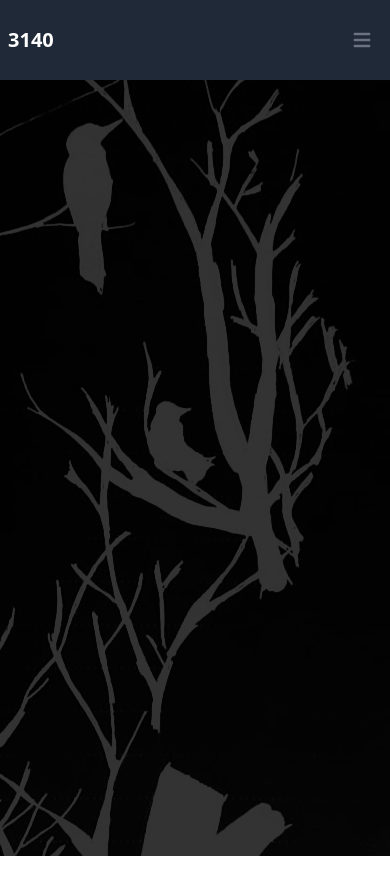
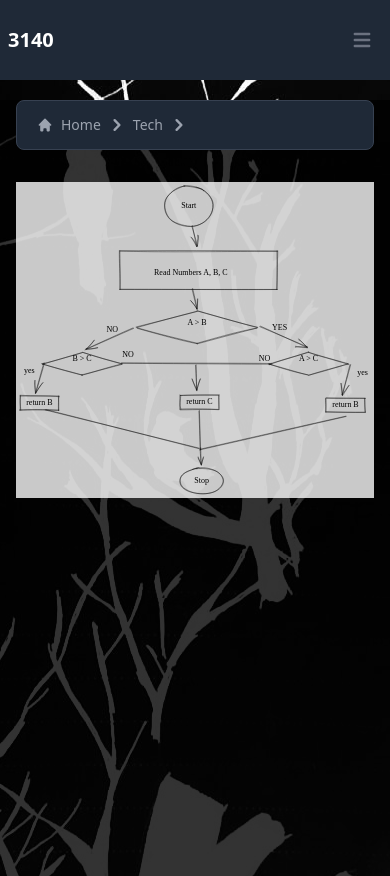
Before and after one commit to a-3140/3140, a Vue app: page /blog/1 in a window 390 px wide. Built offline with nearby package versions, Linux system fonts and the light colour scheme; no server answers; the database is empty.

Commit message:
feature - load article

```diff
--- a/src/components/articles/Article.vue
+++ b/src/components/articles/Article.vue
@@ -1,13 +1,53 @@
 <script setup lang="ts">
-import { Blog, fetchArticleById, fetchBlogSummaries } from '@/firebase';
+import gsap from 'gsap';
 import { useRouter } from 'vue-router';
+import flowchart from '@/assets/flowchart.svg'
+import { Blog, fetchArticleById } from '@/firebase';
+import BreadCrumb from '@/components/articles/Breadcrumb.vue'
+import { ref } from 'vue';
+import { DocumentData } from 'firebase/firestore';
 
-// TODO: Add animate on load
+const doc = ref({} as DocumentData | Blog | undefined);
 const name = useRouter().currentRoute.value.name;
 const { id } = useRouter().currentRoute.value.params;
-const doc = await fetchArticleById(id as string)
 
+await fetchArticleById(id as string).then(data => {
+    doc.value = data
+})
+function onEnter(el: any, done: gsap.Callback) {
+    gsap.to(el, {
+        opacity: 1,
+        delay: el.dataset.index * 0.15,
+        y: '0px',
+        onComplete: done,
+    })
+}
+function onBeforeEnter(el: any) {
+    gsap.from(el, {
+        opacity: 0,
+        y: '2em',
+        delay: el.dataset.index * 0.15,
+    })
+}
 </script>
 
 <template>
+    <Transition :css="false" @before-enter="onBeforeEnter" @enter="onEnter" tag="div" appear>
+        <div>
+            <bread-crumb :current-page="doc?.title" :sub-page="name" />
+
+            <div class="container">
+                <div class="mt-8 max-w-5xl mx-auto pb-28 xl:max-w-6xl text-center">
+                    <!-- <div class="text-xl font-normal mb-1 text-red-500">{{ moldedData.category }}</div> -->
+                    <h1 class="text-3xl text-gray-50 font-bold mb-4">{{ doc?.title }}</h1>
+                    <div v-html="doc?.content" class="text-gray-200 text-left leading-8 font-light" />
+                    <img :src="flowchart" class="w-full" />
+                </div>
+            </div>
+
+        </div>
+    </Transition>
 </template>
+
+<style>
+</style>
--- a/src/components/articles/Breadcrumb.vue
+++ b/src/components/articles/Breadcrumb.vue
@@ -10,12 +10,11 @@ const props = defineProps<Props>();
 </script>
 
 <template>
-    <nav class="flex py-3 px-5 text-gray-700 bg-gray-50 rounded-lg border border-gray-200 dark:bg-gray-800 dark:border-gray-700"
-        aria-label="Breadcrumb">
+    <nav class="flex mt-5 py-3 px-5 rounded-lg border bg-gray-800 border-gray-700" aria-label="Breadcrumb">
         <ol class="inline-flex items-center space-x-1 md:space-x-3">
             <li class="inline-flex items-center">
                 <router-link :to="{ name: 'Home' }"
-                    class="inline-flex items-center text-sm font-medium text-gray-700 hover:text-gray-900 dark:text-gray-400 dark:hover:text-white">
+                    class="inline-flex items-center text-sm font-medium  text-gray-400 hover:text-white">
                     <svg class="mr-2 w-4 h-4" fill="currentColor" viewBox="0 0 20 20"
                         xmlns="http://www.w3.org/2000/svg">
                         <path
@@ -32,8 +31,8 @@ const props = defineProps<Props>();
                             d="M7.293 14.707a1 1 0 010-1.414L10.586 10 7.293 6.707a1 1 0 011.414-1.414l4 4a1 1 0 010 1.414l-4 4a1 1 0 01-1.414 0z"
                             clip-rule="evenodd" />
                     </svg>
-                    <router-link :to="{ name: 'ListView', params: { title: 'Blog' } }"
-                        class="ml-1 text-sm font-medium text-gray-700 hover:text-gray-900 md:ml-2 dark:text-gray-400 dark:hover:text-white">
+                    <router-link :to="{ name: 'BlogList', params: { title: 'Tech' } }"
+                        class="ml-1 text-sm font-medium  md:ml-2 text-gray-400 hover:text-white">
                         {{ props.subPage }}</router-link>
                 </div>
             </li>
@@ -45,8 +44,8 @@ const props = defineProps<Props>();
                             d="M7.293 14.707a1 1 0 010-1.414L10.586 10 7.293 6.707a1 1 0 011.414-1.414l4 4a1 1 0 010 1.414l-4 4a1 1 0 01-1.414 0z"
                             clip-rule="evenodd" />
                     </svg>
-                    <span class="ml-1 text-sm font-medium text-gray-400 md:ml-2 dark:text-gray-500">{{
-                        props.currentPage
+                    <span class="ml-1 text-sm font-medium md:ml-2 text-gray-500">{{
+                            props.currentPage
                     }}</span>
                 </div>
             </li>
--- a/src/components/articles/List.vue
+++ b/src/components/articles/List.vue
@@ -39,7 +39,7 @@ function onBeforeEnter(el: any) {
             <h3 class="text-lg font-semibold text-gray-400 dark:text-white">{{ item.title }}</h3>
             <p class="mb-4 text-base font-normal text-gray-200 dark:text-gray-400">{{ item.description }}
             </p>
-            <router-link :to="{ name: 'blogs', params: { id: item.id } }"
+            <router-link :to="{ name: 'Tech', params: { id: item.id } }"
                 class="inline-flex items-center py-2 px-4 text-sm font-medium text-gray-900 bg-white rounded-lg border border-gray-200 hover:bg-gray-100 hover:text-blue-700 focus:z-10 focus:ring-2 focus:ring-blue-700 focus:text-blue-700 dark:bg-gray-800 dark:text-gray-400 dark:border-gray-600 dark:hover:text-white dark:hover:bg-gray-700">
                 Read
                 <svg class="ml-2 w-3 h-3" fill="currentColor" viewBox="0 0 20 20" xmlns="http://www.w3.org/2000/svg">
--- a/src/components/articles/Summary.vue
+++ b/src/components/articles/Summary.vue
@@ -18,7 +18,7 @@ const item = defineProps<Props>()
         <h3 class="text-lg font-semibold text-gray-900 dark:text-white">{{ item.title }}</h3>
         <p class="mb-4 text-base font-normal text-gray-500 dark:text-gray-400">{{ item.description }}
         </p>
-        <router-link :to="{ name: 'blogs', params: { id: item.id } }"
+        <router-link :to="{ name: 'Tech', params: { id: item.id } }"
             class="inline-flex items-center py-2 px-4 text-sm font-medium text-gray-900 bg-white rounded-lg border border-gray-200 hover:bg-gray-100 hover:text-blue-700 focus:z-10 focus:ring-2 focus:ring-blue-700 focus:text-blue-700 dark:bg-gray-800 dark:text-gray-400 dark:border-gray-600 dark:hover:text-white dark:hover:bg-gray-700">
             Read
             <svg class="ml-2 w-3 h-3" fill="currentColor" viewBox="0 0 20 20" xmlns="http://www.w3.org/2000/svg">
--- a/src/router/index.ts
+++ b/src/router/index.ts
@@ -5,15 +5,10 @@ import Detail from '@/views/tech/Detail.vue';
 
 import Collections from '../layouts/types/Collections.vue';
 
-export enum LAYOUTS {
-  "DEFAULT" = "Default",
-  "COLLECTIONS" = "Collections",
-}
-
 // * Lazyload
 // TODO: Improve and organize naming
-const TechBlogList = import("@/views/tech/TechBlogList.vue");
-const NotFound = import("@/views/NotFound.vue");
+const TechBlogList = () => import("@/views/tech/TechBlogList.vue");
+const NotFound = () => import("@/views/NotFound.vue");
 
 const routes: RouteRecordRaw[] = [
   {
@@ -33,7 +28,7 @@ const routes: RouteRecordRaw[] = [
   },
   {
     path: "/blog/:id",
-    name: "blogs",
+    name: "Tech",
     component: Detail,
   },
   { path: "/:pathMatch(.*)*", name: "NotFound", component: NotFound },
--- a/src/views/tech/Detail.vue
+++ b/src/views/tech/Detail.vue
@@ -1,18 +1,14 @@
 <script setup lang="ts">
-import { useRouter } from 'vue-router';
 import NotFound from '@/views/NotFound.vue'
-import flowchart from '@/assets/flowchart.svg'
-import BreadCrumb from '@/components/articles/Breadcrumb.vue'
-import { fetchArticleById } from '@/firebase';
 import { defineAsyncComponent } from 'vue';
-import Spinner from '../../components/loaders/Spinner.vue';
+import Spinner from '@/components/loaders/Spinner.vue';
 
 
 const Article = defineAsyncComponent({
-    // TODO: Add an errorComponent
     suspensible: false,
+    errorComponent: NotFound,
     loadingComponent: Spinner,
-    loader: () => import('../../components/articles/Article.vue'),
+    loader: () => import('@/components/articles/Article.vue'),
     onError: (error, retry, fail, attempts) => {
         if (attempts <= 3) {
             console.log('Error', error);
@@ -24,27 +20,20 @@ const Article = defineAsyncComponent({
     }
 })
 
-const name = useRouter().currentRoute.value.name;
-const { id } = useRouter().currentRoute.value.params;
-const doc = await fetchArticleById(id as string)
-
 </script>
 
 <template>
-    <div class="mx-auto pt-4 bg-white/80">
-        <div class="max-w-5xl mx-auto px-4 pb-28 sm:px-6 md:px-8 xl:px-12 xl:max-w-6xl text-center min-h-screen">
-            <bread-crumb :current-page="doc?.title" :sub-page="name" />
+    <div class="max-w-5xl mx-auto px-4 pb-28 sm:px-6 md:px-8 xl:px-12 xl:max-w-6xl">
+        <KeepAlive>
+            <Suspense>
+                <component :is="Article">
+                </component>
 
-            <div v-if="doc" class="container">
-                <div class="mt-8 max-w-5xl mx-auto pb-28 xl:max-w-6xl text-center">
-                    <!-- <div class="text-xl font-normal mb-1 text-red-500">{{ moldedData.category }}</div> -->
-                    <h1 class="text-3xl font-bold mb-4">{{ doc.title }}</h1>
-                    <div v-html="doc.content" class="text-gray-500 text-left leading-8 font-light" />
-                    <img :src="flowchart" class="w-full" />
-                </div>
-            </div>
+                <template #fallback>
+                    <spinner />
+                </template>
 
-            <not-found v-else />
-        </div>
+            </Suspense>
+        </KeepAlive>
     </div>
 </template>
--- a/src/views/tech/TechBlogList.vue
+++ b/src/views/tech/TechBlogList.vue
@@ -1,10 +1,11 @@
 <script setup lang="ts">
+import NotFound from '@/views/NotFound.vue'
 import { defineAsyncComponent, } from 'vue';
 import LoadingArticle from '@/components/loaders/LoadingArticle.vue';
 
 const ArticleList = defineAsyncComponent({
-    // TODO: Add an errorComponent
     suspensible: false,
+    errorComponent: NotFound,
     loadingComponent: LoadingArticle,
     loader: () => import('../../components/articles/List.vue'),
     onError: (error, retry, fail, attempts) => {
```
